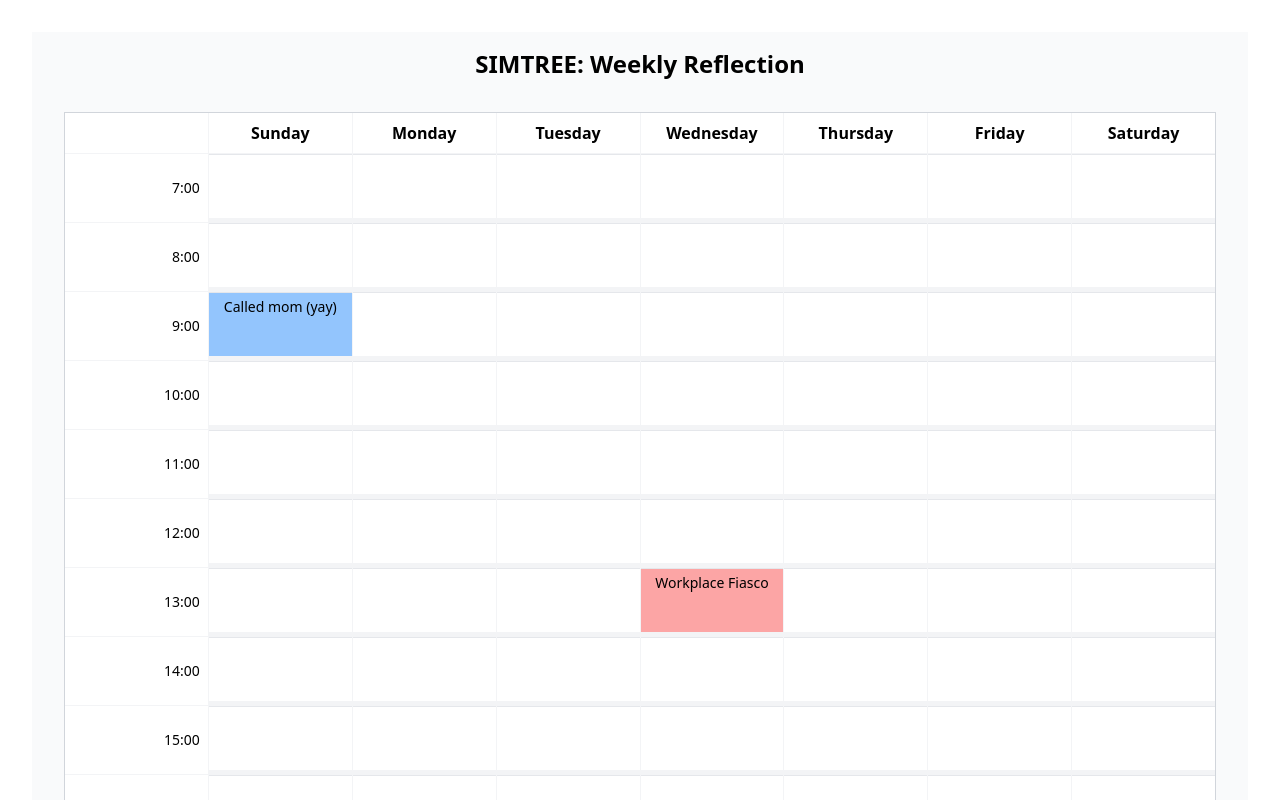
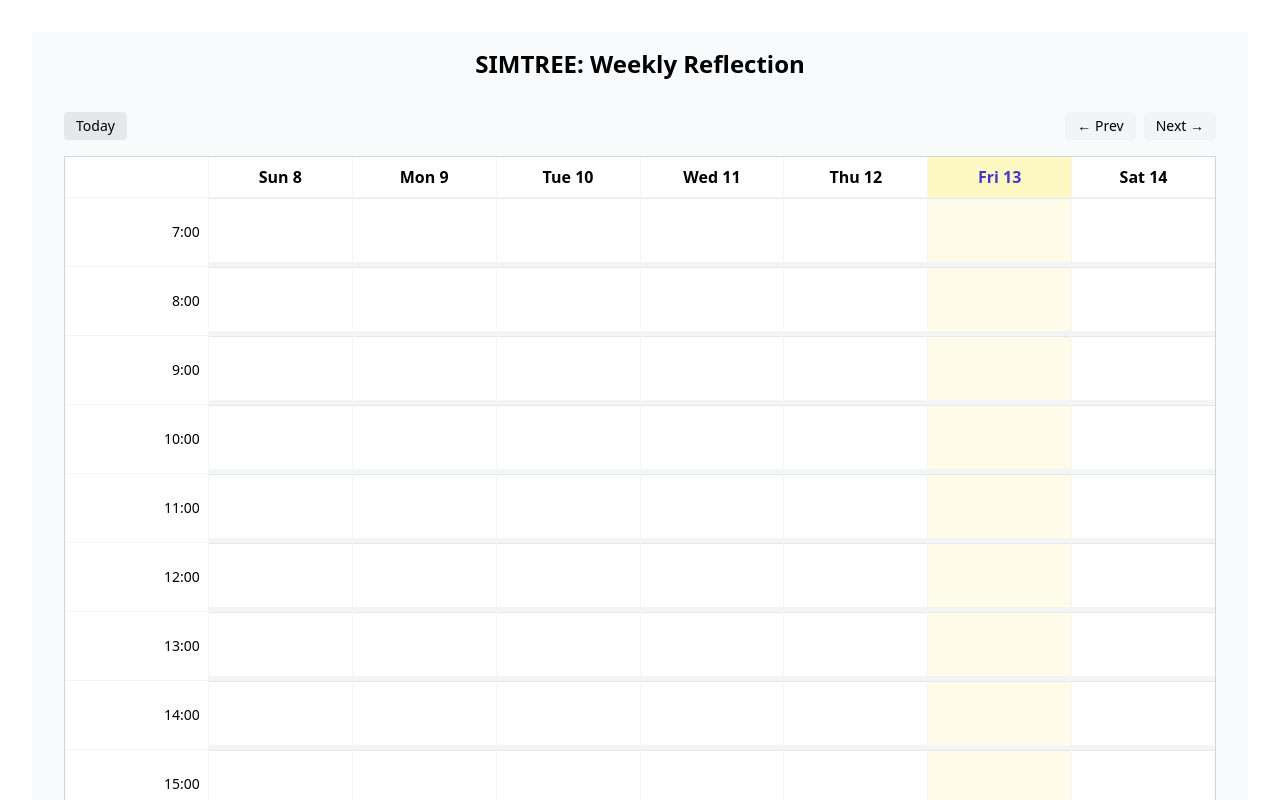
Before and after one commit to remotion-medialab/web-app, a React (Vite) app: page / in a window 1280 px wide. Shown: the top 800 px of the page. Built offline with nearby package versions, Linux system fonts and the light colour scheme.

Commit message:
basic calendar ui

```diff
--- a/package.json
+++ b/package.json
@@ -10,6 +10,7 @@
     "preview": "vite preview"
   },
   "dependencies": {
+    "date-fns": "^4.1.0",
     "react": "^19.1.0",
     "react-dom": "^19.1.0"
   },
--- /dev/null
+++ b/src/components/EventModal.tsx
@@ -0,0 +1,63 @@
+// src/components/EventModal.tsx
+import React, { useState } from "react";
+
+type Props = {
+  day: string;
+  hour: number;
+  onClose: () => void;
+  onSave: (event: {
+    title: string;
+    day: string;
+    startHour: number;
+    endHour: number;
+    color: string;
+  }) => void;
+};
+
+export default function EventModal({ day, hour, onClose, onSave }: Props) {
+  const [title, setTitle] = useState("");
+
+  const handleSubmit = () => {
+    if (!title.trim()) return;
+    onSave({
+      title,
+      day,
+      startHour: hour,
+      endHour: hour + 1,
+      color: "bg-green-300",
+    });
+    onClose();
+  };
+
+  return (
+    <div className="fixed inset-0 bg-black bg-opacity-40 flex items-center justify-center z-50">
+      <div className="bg-white p-6 rounded-lg shadow-md w-80">
+        <h2 className="text-lg font-semibold mb-2">New Reflection</h2>
+        <p className="text-sm mb-4">
+          {day} at {hour}:00
+        </p>
+        <input
+          type="text"
+          className="w-full border border-gray-300 rounded px-3 py-2 mb-4"
+          placeholder="e.g. Called mom, Bad meeting..."
+          value={title}
+          onChange={(e) => setTitle(e.target.value)}
+        />
+        <div className="flex justify-end space-x-2">
+          <button
+            onClick={onClose}
+            className="px-3 py-1 text-sm text-gray-600 hover:underline"
+          >
+            Cancel
+          </button>
+          <button
+            onClick={handleSubmit}
+            className="px-3 py-1 bg-indigo-600 text-white text-sm rounded hover:bg-indigo-700"
+          >
+            Save
+          </button>
+        </div>
+      </div>
+    </div>
+  );
+}
--- a/src/components/WeeklyCalendar.tsx
+++ b/src/components/WeeklyCalendar.tsx
@@ -1,41 +1,106 @@
-// src/components/WeeklyCalendar.tsx
-import React from "react";
-import { sampleEvents } from "../data/sampleEvents";
+import React, { useState } from "react";
+import { addDays, startOfWeek, format, isSameDay } from "date-fns";
+import EventModal from "./EventModal";
 
-const days = ["Sunday", "Monday", "Tuesday", "Wednesday", "Thursday", "Friday", "Saturday"];
 const hours = Array.from({ length: 12 }, (_, i) => i + 7); // 7 AM to 6 PM
 
+type EventType = {
+  id: number;
+  title: string;
+  day: string;
+  startHour: number;
+  endHour: number;
+  color: string;
+};
+
 export default function WeeklyCalendar() {
+  const [currentDate, setCurrentDate] = useState(new Date());
+  const [events, setEvents] = useState<EventType[]>([]);
+  const [modalOpen, setModalOpen] = useState(false);
+  const [newEventSlot, setNewEventSlot] = useState<{ day: string; hour: number } | null>(null);
+
+  const weekDates = Array.from({ length: 7 }).map((_, i) =>
+    addDays(startOfWeek(currentDate, { weekStartsOn: 0 }), i)
+  );
+
+  const handleCreateEvent = (day: string, hour: number) => {
+    setNewEventSlot({ day, hour });
+    setModalOpen(true);
+  };
+
+  const handleSaveEvent = (event: Omit<EventType, "id">) => {
+    setEvents([...events, { ...event, id: Date.now() }]);
+    setModalOpen(false);
+  };
+
   return (
-    <div className="overflow-auto p-4">
+    <div className="p-4">
+      {/* Navigation */}
+      <div className="flex justify-between items-center mb-4">
+        <button
+          onClick={() => setCurrentDate(new Date())}
+          className="px-3 py-1 text-sm bg-gray-200 rounded hover:bg-gray-300"
+        >
+          Today
+        </button>
+        <div className="space-x-2">
+          <button
+            onClick={() => setCurrentDate((prev) => addDays(prev, -7))}
+            className="px-3 py-1 text-sm bg-gray-100 rounded hover:bg-gray-200"
+          >
+            ← Prev
+          </button>
+          <button
+            onClick={() => setCurrentDate((prev) => addDays(prev, 7))}
+            className="px-3 py-1 text-sm bg-gray-100 rounded hover:bg-gray-200"
+          >
+            Next →
+          </button>
+        </div>
+      </div>
+
+      {/* Calendar Grid */}
+      <div className="overflow-auto">
         <div className="grid grid-cols-8 gap-px border border-gray-300 bg-gray-100">
           {/* Header row */}
           <div className="bg-white sticky top-0 z-10" />
-        {days.map((day) => (
-          <div key={day} className="bg-white text-center font-semibold py-2 sticky top-0 z-10">
-            {day}
+          {weekDates.map((date) => (
+            <div
+              key={date.toISOString()}
+              className={`text-center font-semibold py-2 sticky top-0 z-10 ${
+                format(date, "yyyy-MM-dd") === format(new Date(), "yyyy-MM-dd")
+                  ? "bg-yellow-100 text-indigo-700"
+                  : "bg-white"
+              }`}
+            >
+              {format(date, "EEE d")}
           </div>
           ))}
 
           {/* Time rows */}
           {hours.map((hour) => (
             <React.Fragment key={hour}>
-            <div className="bg-white text-right pr-2 text-sm py-6">
-              {hour}:00
-            </div>
-            {days.map((day) => {
-              const event = sampleEvents.find(
-                (e) => e.day === day && e.startHour === hour
+              <div className="bg-white text-right pr-2 text-sm py-6">{hour}:00</div>
+              {weekDates.map((date) => {
+                const day = format(date, "EEEE"); // Full day name
+                const event = events.find(
+                  (e) =>
+                    e.day === day &&
+                    e.startHour === hour &&
+                    isSameDay(date, new Date(currentDate))
                 );
                 return (
                   <div
                     key={`${day}-${hour}`}
-                  className={`relative h-16 border-t border-gray-200 ${
-                    event ? event.color : "bg-white"
+                    className={`relative h-16 border-t border-gray-200 hover:bg-blue-50 cursor-pointer ${
+                      format(date, "yyyy-MM-dd") === format(new Date(), "yyyy-MM-dd") ? "bg-yellow-50" : "bg-white"
                     }`}
+                    onClick={() => handleCreateEvent(day, hour)}
                   >
                     {event && (
-                    <div className="absolute inset-0 px-2 py-1 text-sm text-black font-medium">
+                      <div
+                        className={`absolute inset-0 px-2 py-1 text-sm font-medium text-black ${event.color}`}
+                      >
                         {event.title}
                       </div>
                     )}
@@ -46,5 +111,16 @@ export default function WeeklyCalendar() {
           ))}
         </div>
       </div>
+
+      {/* Modal */}
+      {modalOpen && newEventSlot && (
+        <EventModal
+          day={newEventSlot.day}
+          hour={newEventSlot.hour}
+          onClose={() => setModalOpen(false)}
+          onSave={handleSaveEvent}
+        />
+      )}
+    </div>
   );
 }
```
Also changed, not shown: 1 other file (tests, documents, lock files or other folders). Lines whose indentation alone changed are shown as unchanged.
